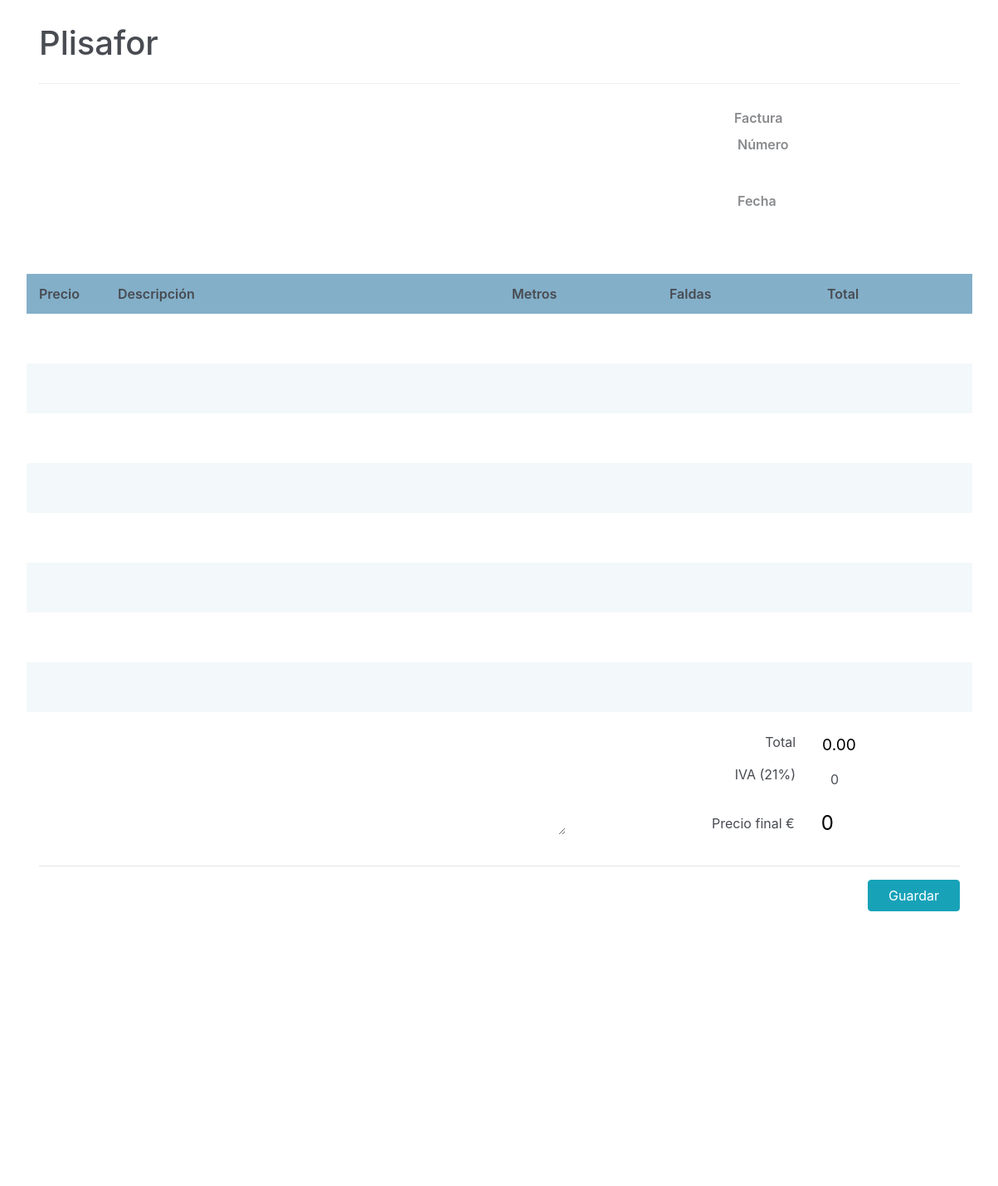
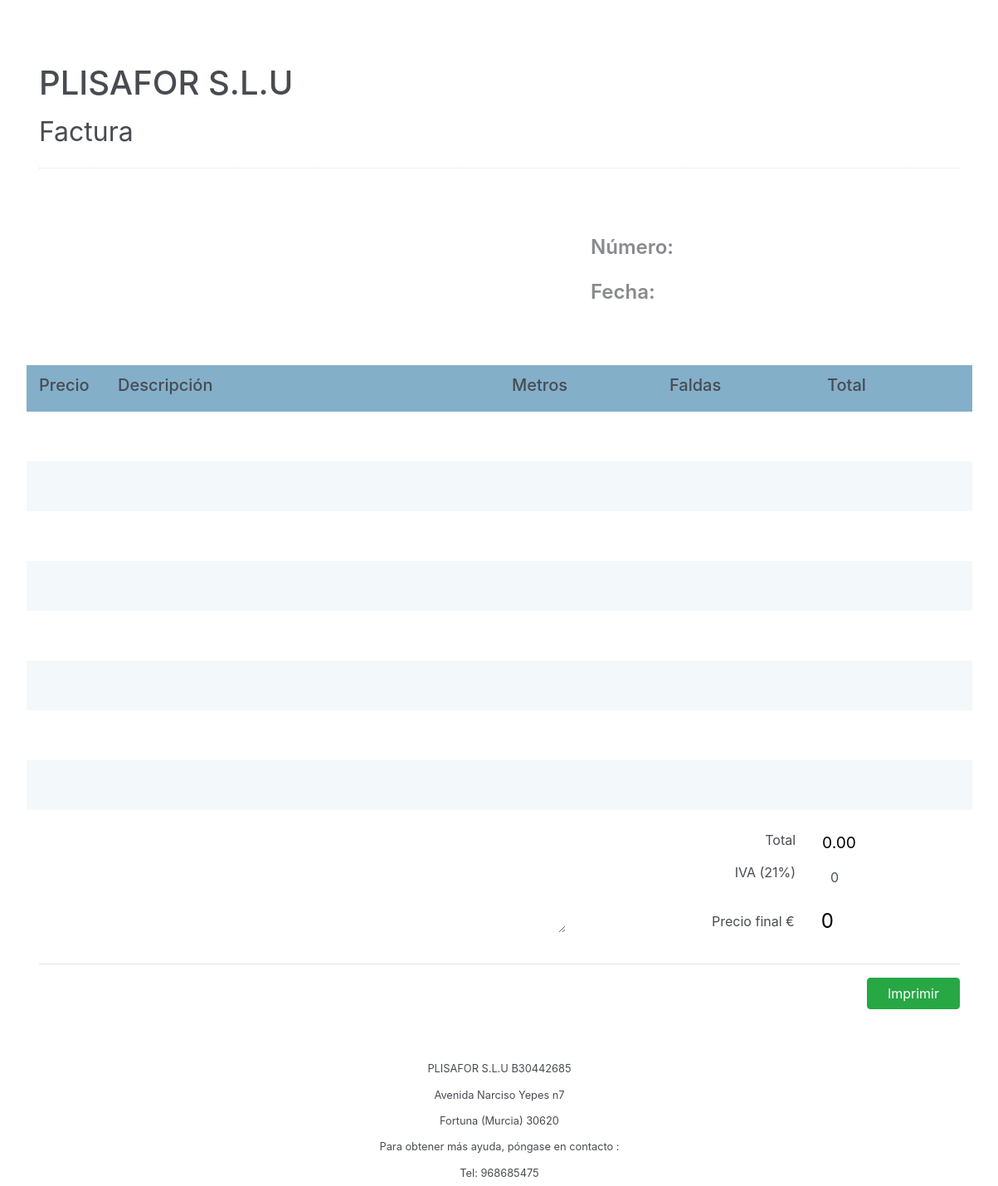
Before and after one commit to backglass/alphaPli, a Flask app: template templates/ver_factura.html in a window 1440 px wide; the page is wider, and only the part inside the window is pictured. Shown: that part at 83% size, without its empty margins (118-1321 px from the left). Before the commit the page ends 1098 px from the top of that part, so only its background shows below. Run offline with Flask 2, Linux system fonts and the light colour scheme; the template is opened without the code that fills it: values that come from a table or form of the project are taken from there, others are empty; some libraries are stand-ins or nearby versions.

Commit message:
Cambios estéticos y boton para imprimir

```diff
--- a/templates/ver_factura.html
+++ b/templates/ver_factura.html
@@ -140,21 +140,25 @@ hr {
 </style>
 
 <body>
+
 <div class="page-content container">
+    <br>
+    <br>
     <div class="page-header text-blue-d2">
         <h1>
-            Plisafor
+           <p> PLISAFOR S.L.U </p>
             <small class="page-info">
                 <i class="fa fa-angle-double-right text-80"></i>
-
+                Factura
             </small>
         </h1>
-
+        <br>
         <div class="page-tools">
 
         </div>
     </div>
 
+    <br>
     <div class="container px-0">
         <div class="row mt-4">
             <div class="col-12 col-lg-12">
@@ -171,16 +175,35 @@ hr {
                     <div class="col-sm-6">
                         <div>
 
-                            <span class="text-600 text-110 text-blue align-middle">{{ cliente.nombre }}</span>
+                            <span class="text-600 text-110 text-blue align-middle"><h3>{{ cliente.nombre }}</h3></span>
                         </div>
                         <div class="text-grey-m2">
                             <div class="my-1">
-                               {{ cliente.direccion }}
+                                <h4>
+                                {{ cliente.nif }}
+                                </h4>
                             </div>
                             <div class="my-1">
-                               {{ cliente.nif }}
+                                <h4>
+                                {{ cliente.direccion }}
+                                </h4>
                             </div>
-                            <div class="my-1"></div>
+                            <div class="my-1">
+                                <h4>
+                                {{ cliente.ciudad }}
+                                </h4>
+
+                            </div>
+                            <div class="my-1">
+                                <h4>
+                                {{ cliente.provincia }}
+                                </h4>
+                            </div>
+                            <div class="my-1">
+                                <h4>
+                                {{ cliente.cp }}
+                                </h4>
+                            </div>
                         </div>
                     </div>
                     <!-- /.col -->
@@ -188,28 +211,27 @@ hr {
                     <div class="text-95 col-sm-6 align-self-start d-sm-flex justify-content-end">
                         <hr class="d-sm-none" />
                         <div class="text-grey-m2">
-                            <div class="mt-1 mb-2 text-secondary-m1 text-600 text-125">
-                                Factura
-                            </div>
+
                             <form method="post">
                             {{ form.hidden_tag() }}
-                            <div class="my-2"><i class="fa fa-circle text-blue-m2 text-xs mr-1"></i> <span class="text-600 text-90">Número</span>{{ form.numero (class_="form-control", value_= factura.num  ,style_="border:none") }} </div>
+                            <h4>
+                            <div class="my-2"><i class="fa fa-circle text-blue-m2 text-xs mr-1"></i> <span class="text-600 text-90">Número:</span>{{ form.numero (class_="form-control-lg", value_= factura.num  ,style_="border:none") }} </div>
 
-                            <div class="my-2"><i class="fa fa-circle text-blue-m2 text-xs mr-1"></i> <span class="text-600 text-90">Fecha</span> {{ form.fecha (class_="form-control", value_= factura.fecha.strftime('%d-%m-%Y') ,style_="border:none") }}</div>
-
+                            <div class="my-2"><i class="fa fa-circle text-blue-m2 text-xs mr-1"></i> <span class="text-600 text-90">Fecha:</span> {{ form.fecha (class_="form-control-lg", value_= factura.fecha.strftime('%d-%m-%Y') ,style_="border:none") }}</div>
+                            </h4>
                             <div class="my-2"><i></i></div>
                         </div>
                     </div>
                     <!-- /.col -->
                 </div>
-
+                <br>
                 <div class="mt-4">
                     <div class="row text-600 text-black bgc-default-tp1 py-25">
-                        <div class="d-none d-sm-block col-1">Precio</div>
-                        <div class="col-9 col-sm-5">Descripción</div>
-                        <div class="d-none d-sm-block col-4 col-sm-2">Metros</div>
-                        <div class="d-none d-sm-block col-sm-2">Faldas</div>
-                        <div class="col-2">Total</div>
+                        <div class="d-none d-sm-block col-1"><h5>Precio</h5></div>
+                        <div class="col-9 col-sm-5"><h5>Descripción</h5></div>
+                        <div class="d-none d-sm-block col-4 col-sm-2"><h5>Metros</h5></div>
+                        <div class="d-none d-sm-block col-sm-2"><h5>Faldas</h5></div>
+                        <div class="col-2"><h5>Total</h5></div>
                     </div>
 
                     <div class="text-95 text-secondary-d3">
@@ -222,7 +244,7 @@ hr {
                         </div>
 
                         <div class="row mb-2 mb-sm-0 py-25 bgc-default-l4">
-                            <div class="d-none d-sm-block col-1"> {{ form.precio2 (class_="form-control bgc-default-l4 none ",value_=factura.precio2,opacity = 0.6,  onchange="sumar2(this.value);")}}</div>
+                            <div class="d-none d-sm-block col-1"> {{ form.precio2 (class_="form-control bgc-default-l4 none ",value_=factura.precio2,  onchange="sumar2(this.value);")}}</div>
                             <div class="col-9 col-sm-5">{{ form.descripcion2 (class_="form-control bgc-default-l4 none ",value =factura.descripcion2)}}</div>
                             <div class="d-none d-sm-block col-2">{{ form.metros2 (class_="form-control bgc-default-l4 none",value_=factura.metros2,  onchange="sumar2(this.value);")}}</div>
                             <div class="d-none d-sm-block col-2 text-95">{{ form.faldas2 (class_="form-control bgc-default-l4 none",value_=factura.faldas2,  onchange="sumar2(this.value);")}}</div>
@@ -352,7 +374,7 @@ hr {
 
                     <div>
 
-                        <button type="submit" class="btn btn-info btn-bold px-4 float-right mt-3 mt-lg-0">Guardar</button>
+                        <button type="submit" class="btn btn-success btn-bold px-4 float-right mt-3 mt-lg-0  d-print-none" onclick="printHTML()">Imprimir</button>
                         </form>
                         <br>
                     </div>
@@ -360,6 +382,14 @@ hr {
             </div>
         </div>
     </div>
+    <br>
+    <br>
+    <h6 class="text-center mt-3 fw-light"><small>PLISAFOR S.L.U B30442685</small></h6>
+    <h6 class="text-center mt-3 fw-light"><small>Avenida Narciso Yepes n7</small></h6>
+    <h6 class="text-center mt-3 fw-light"><small>Fortuna (Murcia) 30620</small></h6>
+    <h6 class="text-center mt-3 fw-light"><small>Para obtener más ayuda, póngase en contacto :</small></h6>
+    <h6 class="text-center mt-3 fw-light"><small>Tel: 968685475</small></h6>
+
 </div>
 <script>
 
@@ -583,7 +613,22 @@ function sumar_total(){
 
 
 }
+   //Cambiar tecla tabulador por la tecla intro, para pasar de un campo a otro en el formulario de la factura.
+   document.addEventListener('keydown', function (event) {
+    if (event.keyCode === 13 && event.target.nodeName === 'INPUT') {
+         var form = event.target.form;
+         var index = Array.prototype.indexOf.call(form, event.target);
+         form.elements[index + 1].focus();
+         event.preventDefault();
+    }
+});
+
 sumar_total();  //En editar se llama a sumar_total para que nada mas entrar en la página, se sumen los valores de los inputs. y de los totales
+function printHTML() {
+    if (window.print) {
+      window.print();
+    }
+  }
 </script>
 </body>
 </html>
```
